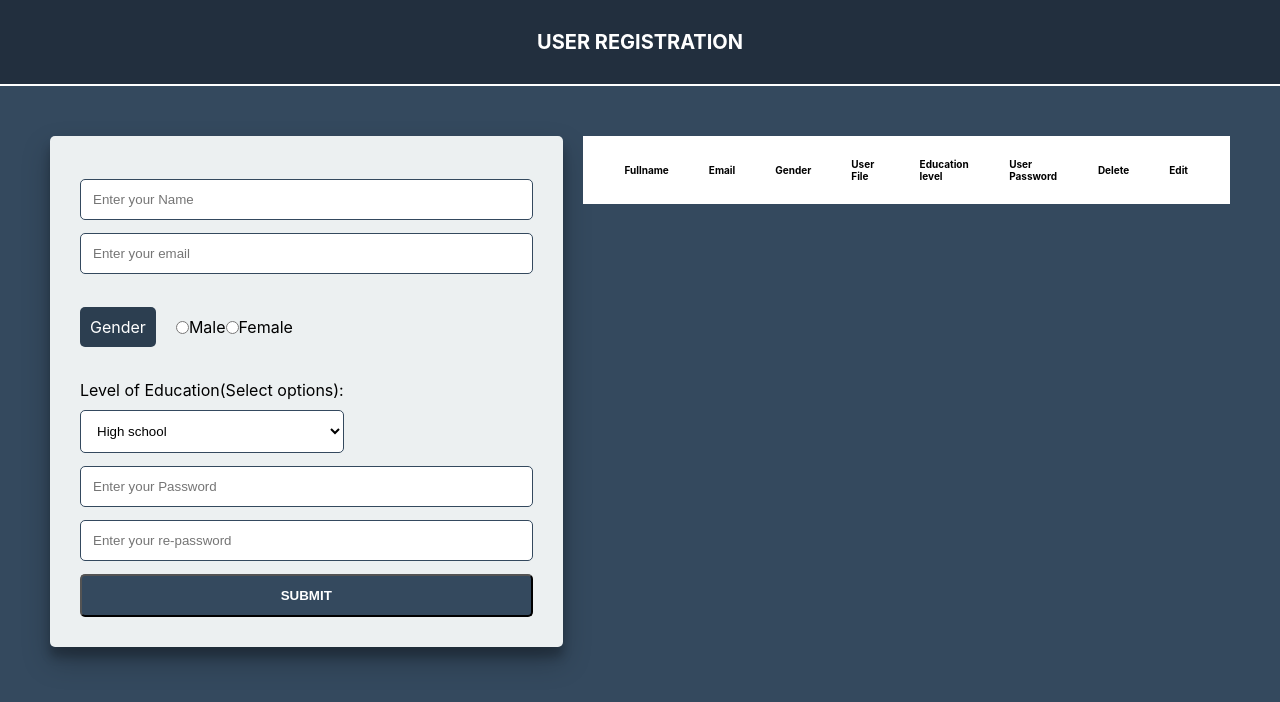
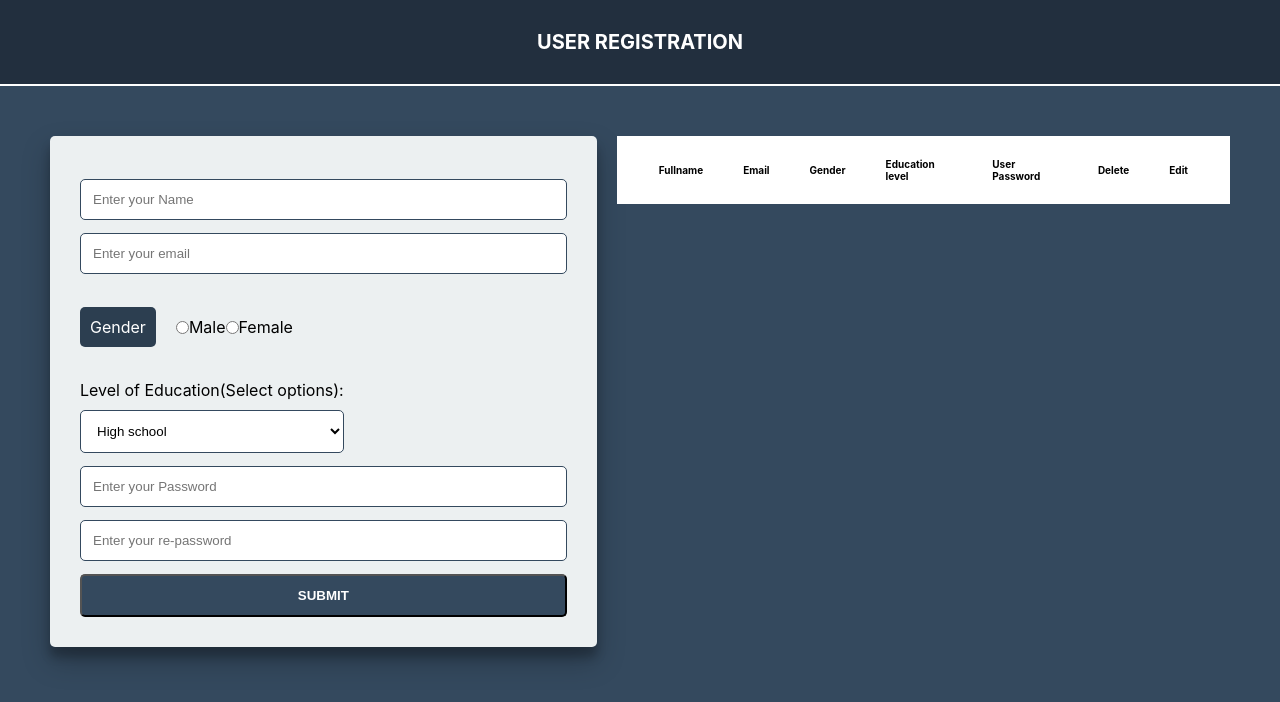
Before and after one commit to amDeq/FormWith_Del_edit_upadte.github.io, a React (Create React App) app: page / in a window 1280 px wide. Shown: the top 702 px of the page. Built offline with nearby package versions, Linux system fonts and the light colour scheme.

Commit message:
remove some lines

```diff
--- a/src/App.js
+++ b/src/App.js
@@ -2,7 +2,7 @@ import React, { useState } from "react";
 import FormSection from "./components/FormSection";
 import Header from "./header";
 import List from "./components/List";
-const App = (props) => {
+const App = () => {
   const [items, setItems] = useState([]);
   const [editValue, setEditValue] = useState({});
   const [toggleBtnSubmit, setToggleBtnSubmit] = useState(true);
--- a/src/components/List.js
+++ b/src/components/List.js
@@ -6,7 +6,6 @@ const List = (props) => {
         <th>Fullname</th>
         <th>Email</th>
         <th>Gender</th>
-        <th>User File</th>
         <th>Education level</th>
         <th>User Password</th>
         <th>Delete</th>
@@ -14,7 +13,6 @@ const List = (props) => {
       </tr>
 
       {props.items.map((item) => {
-        // return console.log([item])
         return (
           <>
             <tr className="olListBox1" key={item.id}>
```
